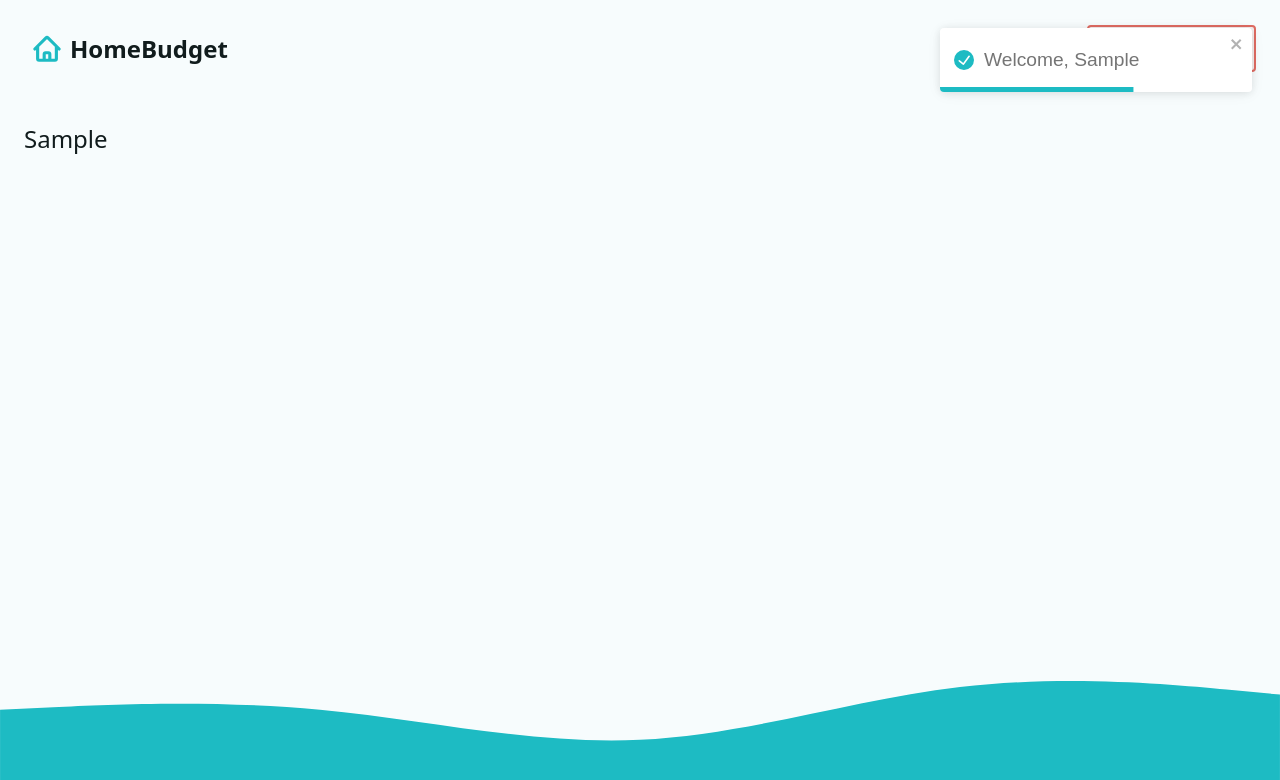
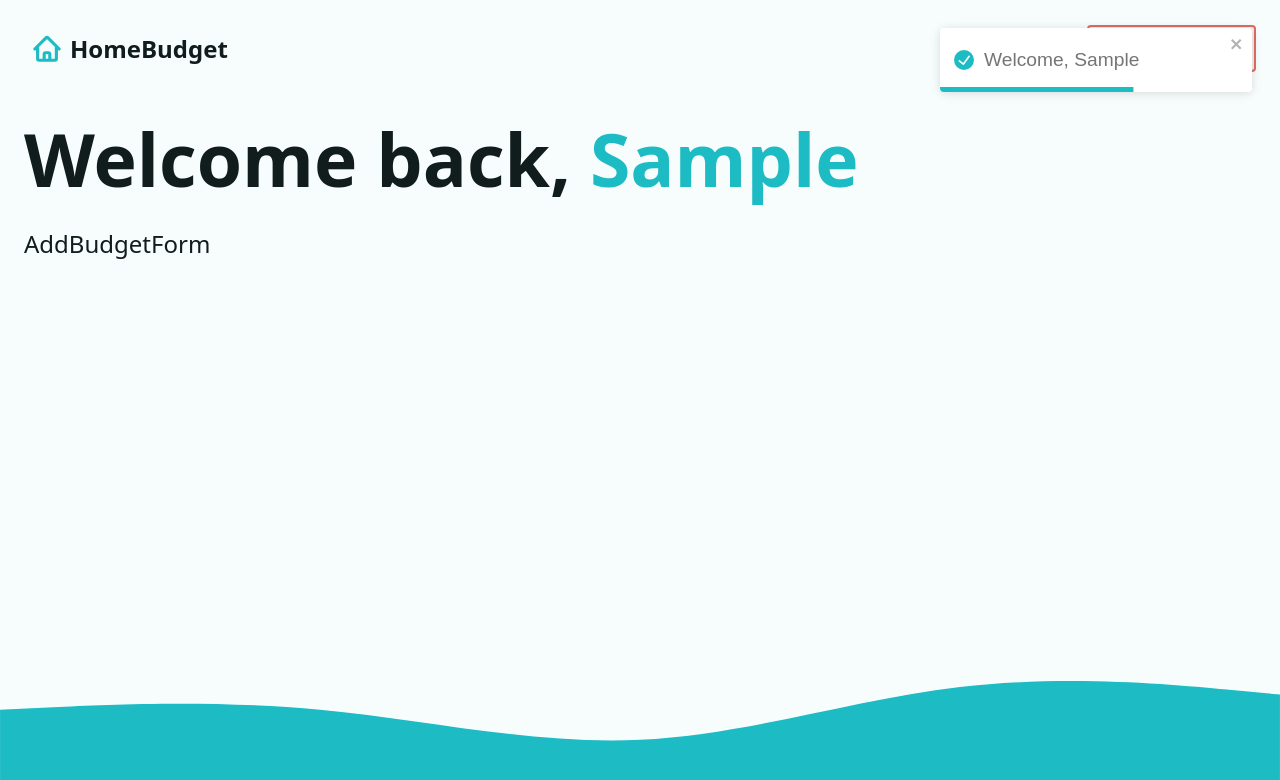
Before and after one commit to todiez/ReactBudgetingApp, a React (Vite) app: page / in a window 1280 px wide. Both pictures are taken after typing "Sample" into the empty fields and a click on the button "Create Account". Shown: the top 780 px of the page. Built offline with nearby package versions, Linux system fonts and the light colour scheme.

Commit message:
budget form added

```diff
--- /dev/null
+++ b/src/components/AddBudgetForm.jsx
@@ -0,0 +1,7 @@
+const AddBudgetForm = () => {
+  return (
+    <div>AddBudgetForm</div>
+  )
+}
+
+export default AddBudgetForm
--- a/src/pages/Dashboard.jsx
+++ b/src/pages/Dashboard.jsx
@@ -10,10 +10,14 @@
 //library imports
 import { toast } from "react-toastify";
 
+//components imports
+import AddBudgetForm from "../components/AddBudgetForm";
+
 //loader function
 export function dashboardLoader() {
   const userName = fetchData("userName");
-  return { userName };
+  const budgets = fetchData("budgets");
+  return { userName, budgets };
 }
 
 //action
@@ -30,8 +34,28 @@
 }
 
 const Dashboard = () => {
-  const { userName } = useLoaderData();
-  return <>{userName ? <p>{userName}</p> : <Intro />}</>;
+  const { userName, budgets } = useLoaderData();
+
+  return (
+    <>
+      {userName ? (
+        <div className="dashboard">
+          <h1>
+            Welcome back, <span className="accent">{userName}</span>
+          </h1>
+          <div className="grid-sm">{/* {budgets ? () : ()} */}
+          <div className="grid-lg">
+            <div className="flex-lg">
+              <AddBudgetForm />
+            </div>
+          </div>
+          </div>
+        </div>
+      ) : (
+        <Intro />
+      )}
+    </>
+  );
 };
 
 export default Dashboard;
```
